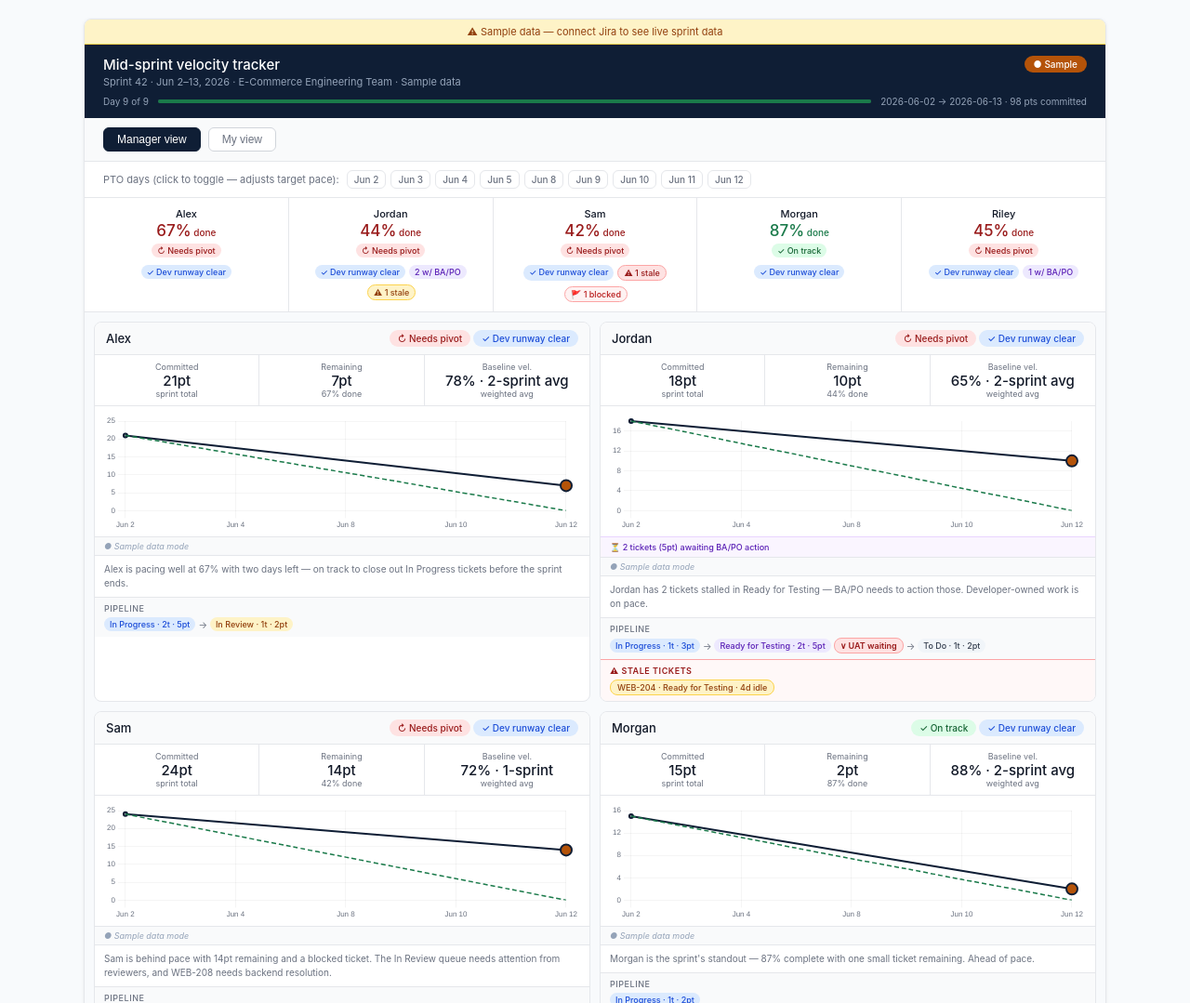
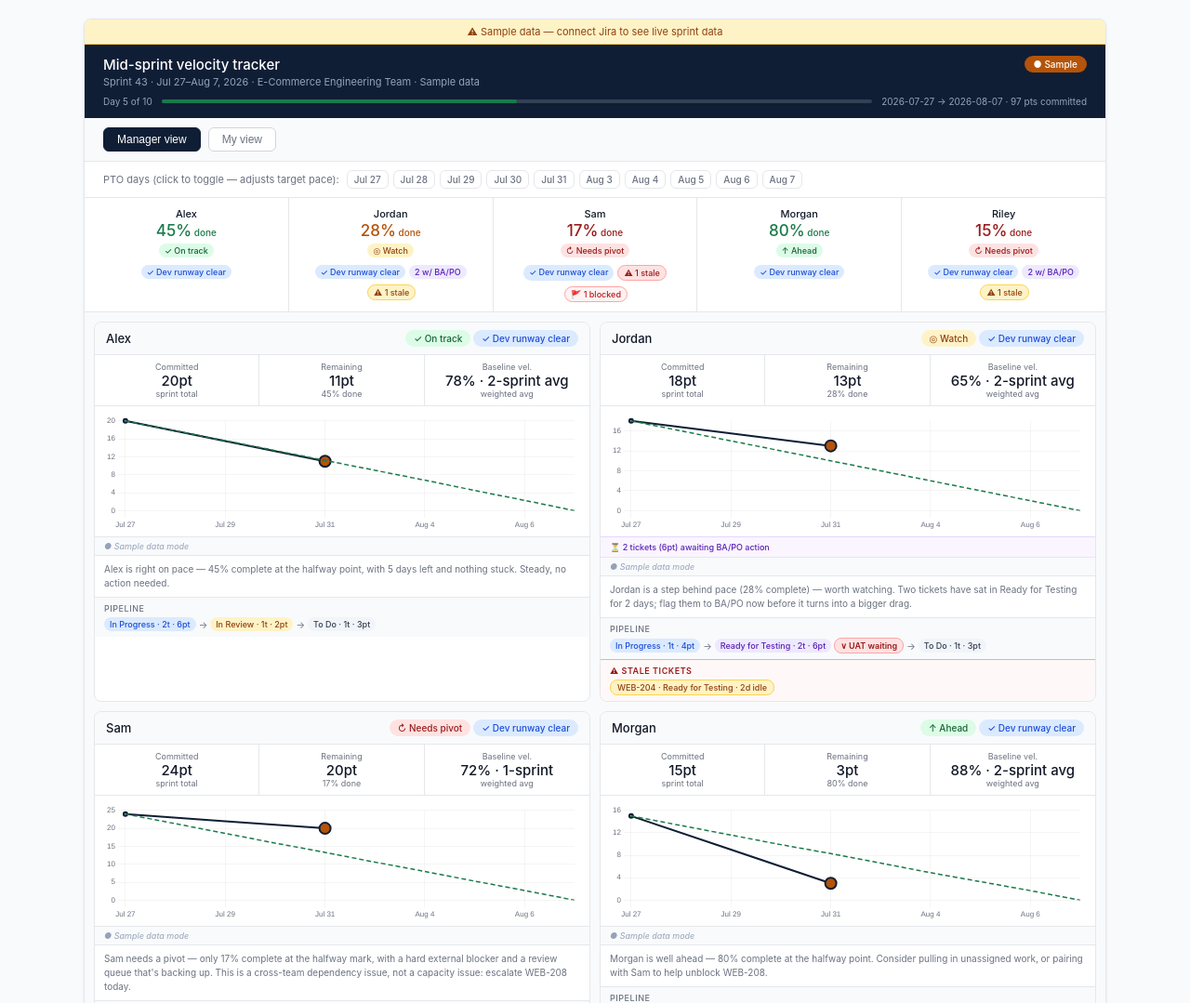
Before and after one commit to jenniferpatel-ops/sprint-velocity-tracker, a plain HTML site: page index.html in a window 1280 px wide. Shown: the top 1079 px of the page at 93% size. Drawn offline with nearby package versions, Linux system fonts and the light colour scheme.

Commit message:
Add files via upload

```diff
--- a/index.html
+++ b/index.html
@@ -3,7 +3,7 @@
 {
   "name": "Sprint Velocity Tracker",
   "schemaVersion": 1,
-  "description": "Sprint velocity tracker with sample data — 5 devs across a 10-day sprint with realistic scenarios: blockers, stale tickets, BA/PO queues, and per-dev burndown charts.",
+  "description": "Sprint velocity tracker with sample data — day 5 of a 10-day sprint, showing mid-sprint pacing projections, individual dev status, and root-cause differentiation for who needs to pivot and why.",
   "mcpTools": [],
   "mcpServerNames": []
 }
@@ -120,91 +120,94 @@ body{font-family:-apple-system,BlinkMacSystemFont,'Segoe UI',Roboto,sans-serif;b
 <div id="app"></div>
 <script>
 // ── Sample Data ───────────────────────────────────────────────────────────
-const SPRINT_NAME = 'Sprint 42 · Jun 2–13, 2026';
-const START_STR   = '2026-06-02';
-const END_STR     = '2026-06-13';
+const SPRINT_NAME = 'Sprint 43 · Jul 27–Aug 7, 2026';
+const START_STR   = '2026-07-27';
+const END_STR     = '2026-08-07';
+const FORCE_TODAY_IDX = 4; // Day 5 of 10 — mid-sprint snapshot, illustrates projection value
 
 const SAMPLE_DEVS_RAW = [
   {
     name: 'Alex',
-    committed: 21,
-    completedPts: 14,
+    committed: 20,
+    completedPts: 9,
     velBaselineLabel: '78% · 2-sprint avg',
     velBaseline: 78,
     pipeline: [
-      { stage: 'In Progress', count: 2, pts: 5, cls: 'p-blue' },
-      { stage: 'In Review',   count: 1, pts: 2, cls: 'p-amber' }
+      { stage: 'In Progress', count: 2, pts: 6, cls: 'p-blue' },
+      { stage: 'In Review',   count: 1, pts: 2, cls: 'p-amber' },
+      { stage: 'To Do',       count: 1, pts: 3, cls: 'p-gray' }
     ],
-    workload: { actionablePts: 7, actionableCount: 3, bapoPts: 0, bapoCount: 0 },
+    workload: { actionablePts: 11, actionableCount: 4, bapoPts: 0, bapoCount: 0 },
     staleTickets: [],
     flaggedTickets: [],
-    mgrInsight: 'Alex is pacing well at 67% with two days left — on track to close out In Progress tickets before the sprint ends.',
-    devInsight: 'You\'re on track. Push the In Review ticket through today so it doesn\'t block your final two In Progress items.'
+    mgrInsight: 'Alex is right on pace — 45% complete at the halfway point, with 5 days left and nothing stuck. Steady, no action needed.',
+    devInsight: 'You\'re on pace. Keep working through the In Progress items — nothing here is waiting on anyone but you.'
   },
   {
     name: 'Jordan',
     committed: 18,
-    completedPts: 8,
+    completedPts: 5,
     velBaselineLabel: '65% · 2-sprint avg',
     velBaseline: 65,
     pipeline: [
-      { stage: 'In Progress',       count: 1, pts: 3, cls: 'p-blue' },
-      { stage: 'Ready for Testing', count: 2, pts: 5, cls: 'p-purple', flag: 'UAT waiting' },
-      { stage: 'To Do',             count: 1, pts: 2, cls: 'p-gray' }
+      { stage: 'In Progress',       count: 1, pts: 4, cls: 'p-blue' },
+      { stage: 'Ready for Testing', count: 2, pts: 6, cls: 'p-purple', flag: 'UAT waiting' },
+      { stage: 'To Do',             count: 1, pts: 3, cls: 'p-gray' }
     ],
-    workload: { actionablePts: 5, actionableCount: 2, bapoPts: 5, bapoCount: 2 },
-    staleTickets: [{ key: 'WEB-204', status: 'Ready for Testing', staleDays: 4, staleLevel: 'amber' }],
+    workload: { actionablePts: 7, actionableCount: 2, bapoPts: 6, bapoCount: 2 },
+    staleTickets: [{ key: 'WEB-204', status: 'Ready for Testing', staleDays: 2, staleLevel: 'amber' }],
     flaggedTickets: [],
-    mgrInsight: 'Jordan has 2 tickets stalled in Ready for Testing — BA/PO needs to action those. Developer-owned work is on pace.',
-    devInsight: 'Two tickets are waiting on BA/PO for testing — no action needed from you there. Focus on finishing the In Progress ticket and the remaining To Do.'
+    mgrInsight: 'Jordan is a step behind pace (28% complete) — worth watching. Two tickets have sat in Ready for Testing for 2 days; flag them to BA/PO now before it turns into a bigger drag.',
+    devInsight: 'You\'re slightly behind pace. Two tickets are waiting on BA/PO for testing — flag them today so they don\'t sit longer. Meanwhile, keep moving on the In Progress ticket and the To Do item.'
   },
   {
     name: 'Sam',
     committed: 24,
-    completedPts: 10,
+    completedPts: 4,
     velBaselineLabel: '72% · 1-sprint',
     velBaseline: 72,
     pipeline: [
-      { stage: 'In Progress', count: 3, pts: 8, cls: 'p-blue' },
-      { stage: 'In Review',   count: 2, pts: 6, cls: 'p-amber', flag: 'Review queue' }
+      { stage: 'In Progress', count: 2, pts: 8, cls: 'p-blue' },
+      { stage: 'In Review',   count: 3, pts: 9, cls: 'p-amber', flag: 'Review queue backing up' },
+      { stage: 'To Do',       count: 1, pts: 3, cls: 'p-gray' }
     ],
-    workload: { actionablePts: 14, actionableCount: 5, bapoPts: 0, bapoCount: 0 },
-    staleTickets: [{ key: 'WEB-211', status: 'In Review', staleDays: 4, staleLevel: 'red' }],
-    flaggedTickets: [{ key: 'WEB-208', status: 'In Progress', blockerNote: 'Blocked on API contract from backend team — waiting on WEB-199.' }],
-    mgrInsight: 'Sam is behind pace with 14pt remaining and a blocked ticket. The In Review queue needs attention from reviewers, and WEB-208 needs backend resolution.',
-    devInsight: 'You have a blocked ticket (WEB-208) — escalate the API contract dependency today. The review queue is backing up; nudge reviewers on the two In Review items.'
+    workload: { actionablePts: 20, actionableCount: 6, bapoPts: 0, bapoCount: 0 },
+    staleTickets: [{ key: 'WEB-211', status: 'In Review', staleDays: 3, staleLevel: 'red' }],
+    flaggedTickets: [{ key: 'WEB-208', status: 'In Progress', blockerNote: 'Blocked on API contract from backend team — waiting on WEB-199. This is the critical-path item for Sam hitting commitment.' }],
+    mgrInsight: 'Sam needs a pivot — only 17% complete at the halfway mark, with a hard external blocker and a review queue that\'s backing up. This is a cross-team dependency issue, not a capacity issue: escalate WEB-208 today.',
+    devInsight: 'You\'re behind and blocked. Escalate the WEB-208 API dependency today — that\'s the critical path. Also nudge reviewers on the 3 tickets sitting In Review.'
   },
   {
     name: 'Morgan',
     committed: 15,
-    completedPts: 13,
+    completedPts: 12,
     velBaselineLabel: '88% · 2-sprint avg',
     velBaseline: 88,
     pipeline: [
-      { stage: 'In Progress', count: 1, pts: 2, cls: 'p-blue' }
+      { stage: 'In Progress', count: 1, pts: 3, cls: 'p-blue' }
     ],
-    workload: { actionablePts: 2, actionableCount: 1, bapoPts: 0, bapoCount: 0 },
+    workload: { actionablePts: 3, actionableCount: 1, bapoPts: 0, bapoCount: 0 },
     staleTickets: [],
     flaggedTickets: [],
-    mgrInsight: 'Morgan is the sprint\'s standout — 87% complete with one small ticket remaining. Ahead of pace.',
-    devInsight: 'You\'re way ahead — just finish the last 2-pointer. Consider picking up any unassigned tickets if bandwidth allows.'
+    mgrInsight: 'Morgan is well ahead — 80% complete at the halfway point. Consider pulling in unassigned work, or pairing with Sam to help unblock WEB-208.',
+    devInsight: 'You\'re way ahead of pace. Once the last ticket closes, consider picking up overflow work or pairing with Sam on the blocked ticket.'
   },
   {
     name: 'Riley',
     committed: 20,
-    completedPts: 9,
+    completedPts: 3,
     velBaselineLabel: '68% · 2-sprint avg',
     velBaseline: 68,
     pipeline: [
-      { stage: 'In Progress',  count: 2, pts: 6, cls: 'p-blue' },
-      { stage: 'Ready for UAT', count: 1, pts: 3, cls: 'p-orange', flag: 'UAT waiting' },
-      { stage: 'To Do',         count: 1, pts: 2, cls: 'p-gray' }
+      { stage: 'In Progress',  count: 1, pts: 5, cls: 'p-blue' },
+      { stage: 'Ready for UAT', count: 2, pts: 8, cls: 'p-orange', flag: 'UAT waiting' },
+      { stage: 'To Do',         count: 1, pts: 4, cls: 'p-gray' }
     ],
-    workload: { actionablePts: 8, actionableCount: 3, bapoPts: 3, bapoCount: 1 },
-    staleTickets: [],
+    workload: { actionablePts: 9, actionableCount: 2, bapoPts: 8, bapoCount: 2 },
+    staleTickets: [{ key: 'WEB-230', status: 'Ready for UAT', staleDays: 3, staleLevel: 'amber' }],
     flaggedTickets: [],
-    mgrInsight: 'Riley is at 45% — slightly behind pace. One ticket is waiting on UAT; remaining dev-owned work should be achievable.',
-    devInsight: 'You\'re a bit behind. The UAT ticket is out of your hands — focus on closing the two In Progress items and the To Do before sprint end.'
+    mgrInsight: 'Riley needs a pivot too — 15% complete — but unlike Sam, this isn\'t an engineering problem. 2 tickets (8pt) have sat waiting on BA/PO for UAT review for 3 days. This is a handoff bottleneck: escalate the UAT queue, not Riley\'s workload.',
+    devInsight: 'You\'re behind, but it\'s not on you — 2 tickets are stuck waiting on BA/PO for UAT. Flag the queue to your PM. In the meantime, keep moving on the In Progress ticket and the To Do item.'
   }
 ];
 
@@ -228,15 +231,6 @@ function buildWorkingDays(startStr, endStr) {
     d.setDate(d.getDate()+1);
   }
   return {days,labels};
-}
-
-function todayIdx(days) {
-  const t=new Date(); t.setHours(0,0,0,0);
-  for (let i=days.length-1;i>=0;i--) {
-    const dd=new Date(days[i]); dd.setHours(0,0,0,0);
-    if (dd<=t) return i;
-  }
-  return 0;
 }
 
 function wdFrom(day){let c=0;for(let d=day;d<=ND;d++)if(!ptoDays.has(d))c++;return c;}
@@ -446,7 +440,7 @@ function rerender(){if(curView==='mgr')renderMgr();else renderSolo();}
 // ── Init ──────────────────────────────────────────────────────────────────
 (function init(){
   const {days,labels}=buildWorkingDays(START_STR,END_STR);
-  DAYS_ARR=days; DAYS_LABELS=labels; ND=labels.length-1; TODAY_IDX=todayIdx(days);
+  DAYS_ARR=days; DAYS_LABELS=labels; ND=labels.length-1; TODAY_IDX=FORCE_TODAY_IDX;
 
   DEVS={}; DK=[];
   for (const raw of SAMPLE_DEVS_RAW) {
```
